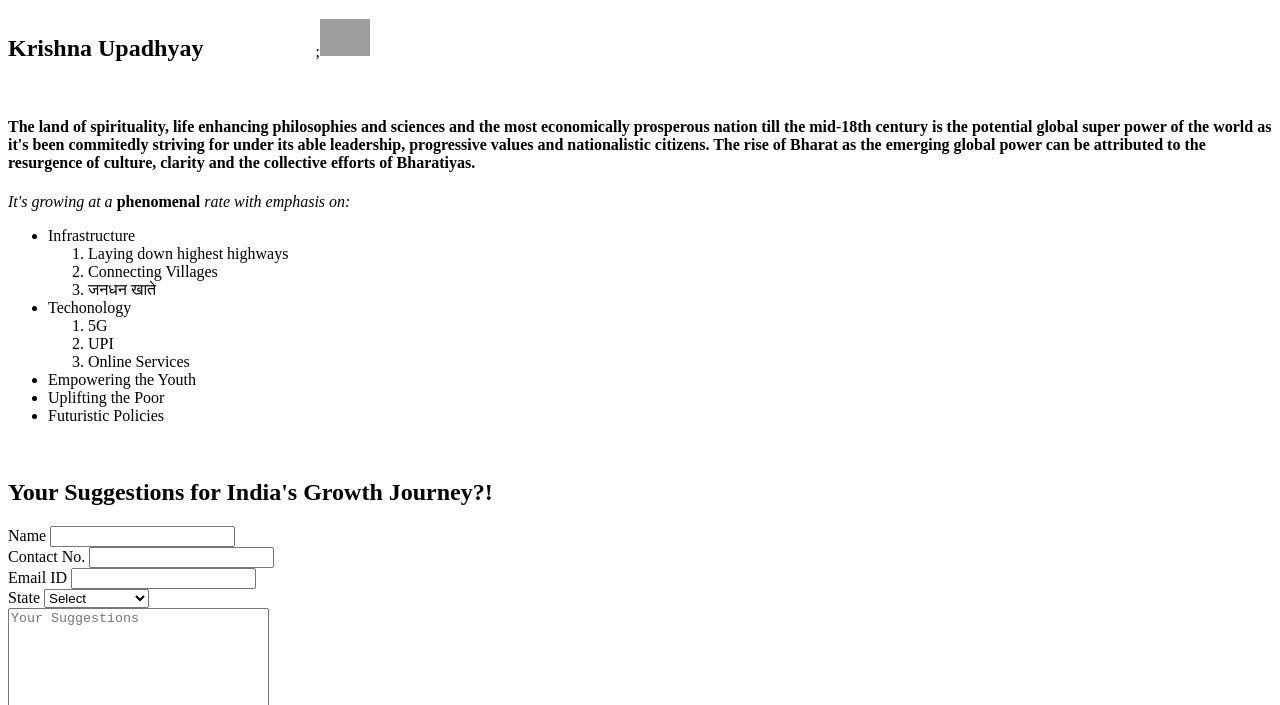
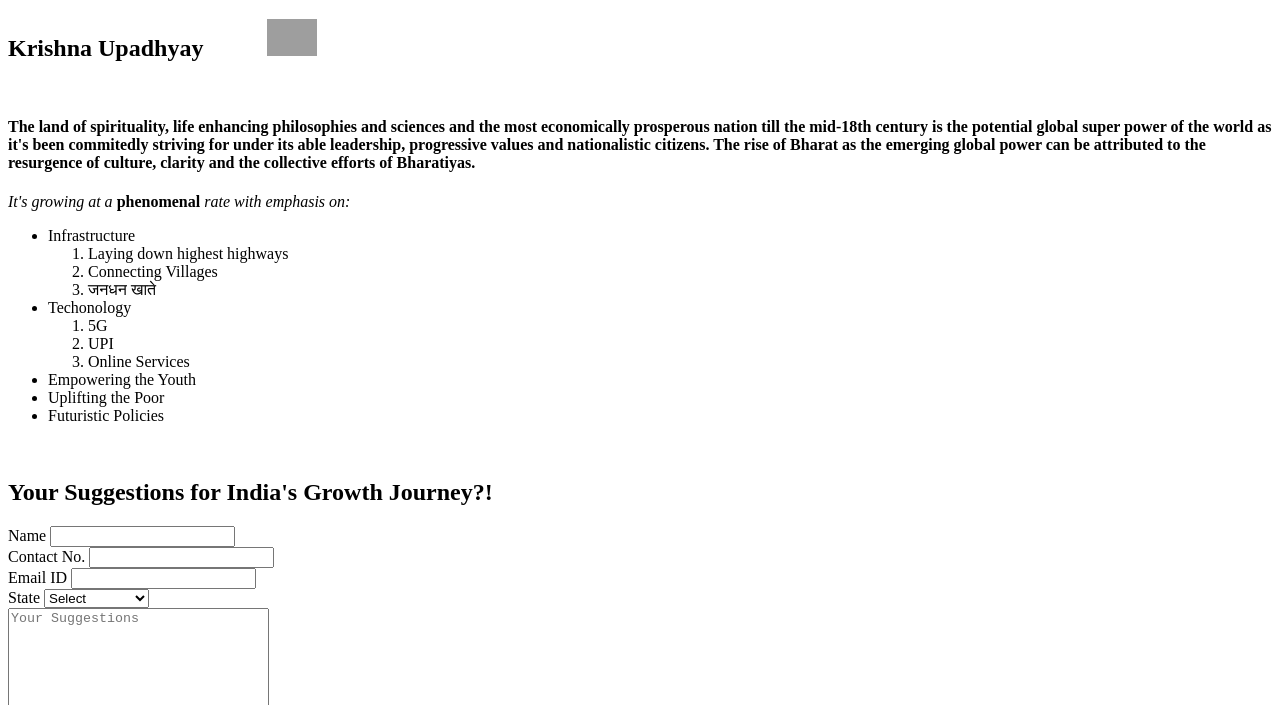
Before and after one commit to krishnaupadhyay11/krishnaupadhyay11.github.io, a plain HTML site: page Oum.html in a window 1280 px wide. Shown: the part 95-800 px from the top of the page. Drawn offline with Linux system fonts and the light colour scheme; grey boxes are pictures that could not be loaded.

Commit message:
Update Oum.html

```diff
--- a/Oum.html
+++ b/Oum.html
@@ -9,7 +9,7 @@
 <body>
     <p><a href="index.html">Home</a>&emsp;&emsp;&emsp;&emsp;&emsp;&emsp;&emsp;<a id="top" href="Krishna.html"target="_blank">About the Author</a></p>
     <h1>India: The Potential Golbal Super Power</h1>
-    <p><H2 style="display:inline">Krishna Upadhyay</H2>&emsp;&emsp;&emsp;&emsp;&emsp;&emsp;&emsp;;<a href="Krishna.html"target="_blank"><img src="https://i.imgur.com/C67QC7u.png" width = "50" alt = "Author's Image"></a></p>
+    <p><H2 style="display:inline">Krishna Upadhyay</H2>&emsp;&emsp;&emsp;&emsp;<a href="Krishna.html"target="_blank"><img src="https://i.imgur.com/C67QC7u.png" width = "50" alt = "Author's Image"></a></p>
 <!--C'mon Let's Do It!!
 <img src="./rj.jpg" alt = "Author's Image">
 <a href="E:/Pics/rj.jpg"target = "_blank">Click for more information</a>-->
```
